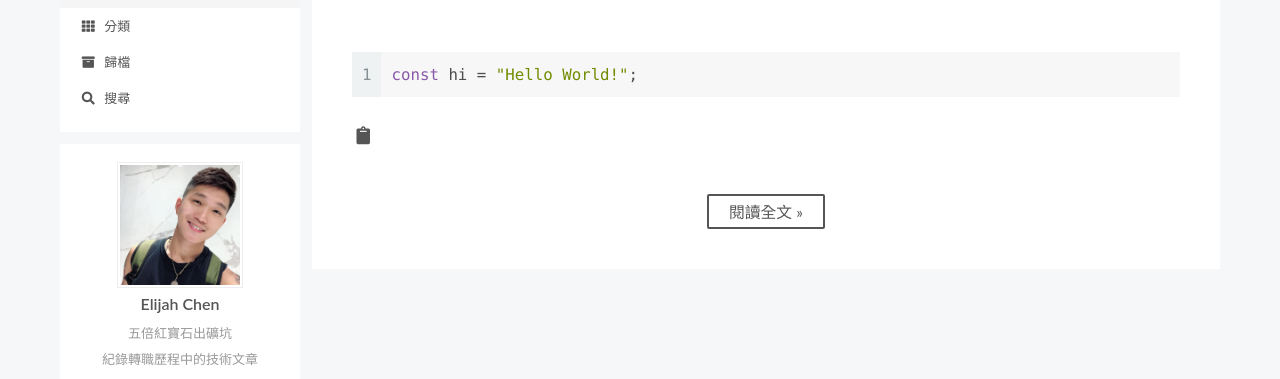
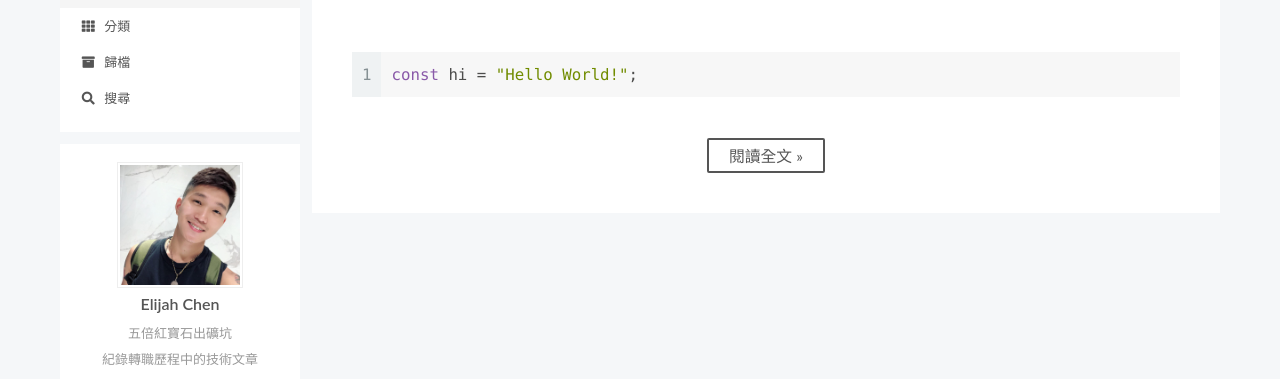
Before and after one commit to ElijahBecerra-Chen/elijahbecerra-chen.github.io, a plain HTML site: page index.html in a window 1280 px wide. Shown: the part 162-541 px from the top of the page. Drawn offline with Linux system fonts and the light colour scheme.

Commit message:
Site updated: 2022-11-14 19:28:49

```diff
--- a/index.html
+++ b/index.html
@@ -17,7 +17,7 @@
 
 <script id="hexo-configurations">
     var NexT = window.NexT || {};
-    var CONFIG = {"hostname":"elijahbecerra-chen.github.io","root":"/","scheme":"Pisces","version":"7.8.0","exturl":false,"sidebar":{"position":"left","display":"post","padding":18,"offset":12,"onmobile":false},"copycode":{"enable":true,"show_result":false,"style":null},"back2top":{"enable":true,"sidebar":false,"scrollpercent":false},"bookmark":{"enable":false,"color":"#222","save":"auto"},"fancybox":false,"mediumzoom":false,"lazyload":false,"pangu":false,"comments":{"style":"tabs","active":null,"storage":true,"lazyload":false,"nav":null},"algolia":{"hits":{"per_page":10},"labels":{"input_placeholder":"Search for Posts","hits_empty":"We didn't find any results for the search: ${query}","hits_stats":"${hits} results found in ${time} ms"}},"localsearch":{"enable":true,"trigger":"auto","top_n_per_article":1,"unescape":false,"preload":false},"motion":{"enable":true,"async":false,"transition":{"post_block":"fadeIn","post_header":"slideDownIn","post_body":"slideDownIn","coll_header":"slideLeftIn","sidebar":"slideUpIn"}},"path":"search.xml"};
+    var CONFIG = {"hostname":"elijahbecerra-chen.github.io","root":"/","scheme":"Pisces","version":"7.8.0","exturl":false,"sidebar":{"position":"left","display":"post","padding":18,"offset":12,"onmobile":false},"copycode":{"enable":false,"show_result":false,"style":null},"back2top":{"enable":true,"sidebar":false,"scrollpercent":false},"bookmark":{"enable":false,"color":"#222","save":"auto"},"fancybox":false,"mediumzoom":false,"lazyload":false,"pangu":false,"comments":{"style":"tabs","active":null,"storage":true,"lazyload":false,"nav":null},"algolia":{"hits":{"per_page":10},"labels":{"input_placeholder":"Search for Posts","hits_empty":"We didn't find any results for the search: ${query}","hits_stats":"${hits} results found in ${time} ms"}},"localsearch":{"enable":true,"trigger":"auto","top_n_per_article":1,"unescape":false,"preload":false},"motion":{"enable":true,"async":false,"transition":{"post_block":"fadeIn","post_header":"slideDownIn","post_body":"slideDownIn","coll_header":"slideLeftIn","sidebar":"slideUpIn"}},"path":"search.xml"};
   </script>
 
   <meta name="description" content="五倍紅寶石出礦坑紀錄轉職歷程中的技術文章">
```
Also changed, not shown: 2022/11/14/My-first-blog-post/index.html (+1 -1 lines), 404.html (+1 -1 lines), about/index.html (+1 -1 lines), archives/2022/11/index.html (+1 -1 lines), archives/2022/index.html (+1 -1 lines), archives/index.html (+1 -1 lines), categories/JavaScript/index.html (+1 -1 lines), categories/index.html (+1 -1 lines).
